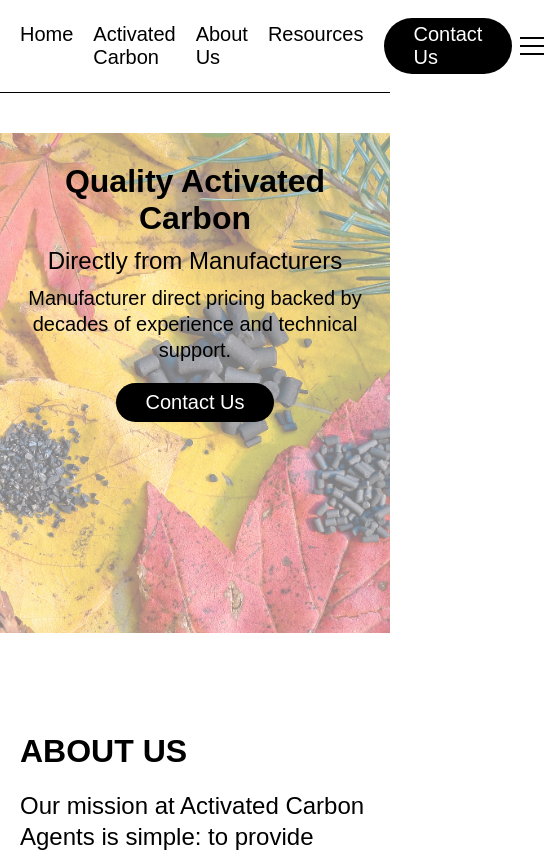
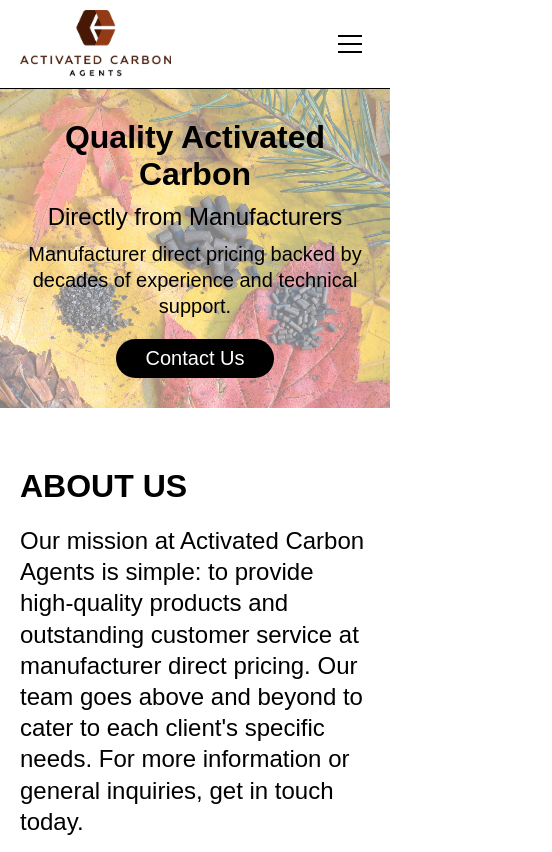
Before and after one commit to kennysabangan/activated-carbon-agents, a Next.js app: page / in a window 390 px wide. Shown: the top 852 px of the page, 552 px wide, since content can reach past the window. Built offline with nearby package versions, Linux system fonts and the light colour scheme; a web font is replaced by a local one.

Commit message:
Fix: proper responsive CSS, remove inline style overrides, fix mobile layout

```diff
--- a/src/app/globals.css
+++ b/src/app/globals.css
@@ -19,10 +19,14 @@
 }
 
 /* ===== GLOBAL RESET ===== */
-* {
+*, *::before, *::after {
   margin: 0;
   padding: 0;
   box-sizing: border-box;
+}
+
+html {
+  scroll-behavior: smooth;
 }
 
 body {
@@ -30,6 +34,7 @@ body {
   color: var(--text-color);
   -webkit-font-smoothing: antialiased;
   -moz-osx-font-smoothing: grayscale;
+  overflow-x: hidden;
 }
 
 a {
@@ -44,6 +49,7 @@ ul {
 img {
   max-width: 100%;
   height: auto;
+  display: block;
 }
 
 /* ===== ANIMATIONS ===== */
@@ -71,6 +77,8 @@ img {
 .header {
   border-bottom: 1px solid #000;
   width: 100%;
+  background: #fff;
+  position: relative;
 }
 
 .header-inner {
@@ -85,6 +93,12 @@ img {
 .header-logo img {
   height: 68px;
   width: auto;
+}
+
+.desktop-nav {
+  display: flex;
+  align-items: center;
+  gap: 20px;
 }
 
 .nav-links {
@@ -113,6 +127,7 @@ img {
   border-radius: 50px;
   text-decoration: none;
   transition: background-color 0.2s;
+  white-space: nowrap;
 }
 
 .contact-btn-header:hover {
@@ -174,16 +189,16 @@ img {
 
 /* ===== HERO ===== */
 .hero {
-  padding: 40px 0;
-  margin: 0;
   position: relative;
+  width: 100%;
+  overflow: hidden;
 }
 
 .hero-inner {
   max-width: 1170px;
   margin: 0 auto;
   position: relative;
-  min-height: 500px;
+  min-height: 400px;
 }
 
 .hero-bg {
@@ -193,6 +208,8 @@ img {
   background-size: cover;
   background-position: center;
   opacity: 0.5;
+  width: 100%;
+  height: 100%;
 }
 
 .hero-content {
@@ -275,7 +292,6 @@ img {
   font-size: 24px;
   font-weight: 400;
   line-height: 1.3em;
-  border-radius: 8px;
 }
 
 /* ===== MISSION / ABOUT US ===== */
@@ -373,6 +389,7 @@ img {
   margin: 0 auto;
   display: flex;
   gap: 20px;
+  align-items: center;
 }
 
 .global-sourcing-text {
@@ -468,6 +485,7 @@ img {
   padding: 40px 0;
   background-color: #596654;
   position: relative;
+  overflow: hidden;
 }
 
 .contact-section-bg {
@@ -487,6 +505,7 @@ img {
   background: #fff;
   border-radius: 20px;
   padding: 20px 40px;
+  border: 2px solid #000;
 }
 
 .contact-form-card h1 {
@@ -551,6 +570,11 @@ img {
   color: #8c8c8c;
 }
 
+.form-group input:focus,
+.form-group textarea:focus {
+  border-color: #333;
+}
+
 .checkbox-row {
   display: flex;
   align-items: flex-start;
@@ -560,12 +584,14 @@ img {
 
 .checkbox-row input[type="checkbox"] {
   margin-top: 4px;
+  flex-shrink: 0;
 }
 
 .checkbox-row label {
   font-family: var(--formfont);
   font-size: 12px;
   color: #2c3345;
+  line-height: 1.4;
 }
 
 .submit-btn {
@@ -595,6 +621,7 @@ img {
 .footer-inner {
   max-width: 1170px;
   margin: 0 auto;
+  padding: 0 20px;
 }
 
 .footer-row1 {
@@ -642,6 +669,7 @@ img {
   text-decoration: none;
   font-size: 16px;
   transition: background-color 0.2s, color 0.2s;
+  display: inline-block;
 }
 
 .footer-legal a:hover {
@@ -730,6 +758,14 @@ img {
   margin-top: 32px;
 }
 
+.article-content h3 {
+  font-family: var(--headlinefont);
+  font-weight: 700;
+  font-size: 20px;
+  margin-bottom: 12px;
+  margin-top: 24px;
+}
+
 .article-content p {
   font-size: 16px;
   line-height: 1.6em;
@@ -813,40 +849,44 @@ img {
 }
 
 /* ===== RESPONSIVE: MOBILE (0-480px) ===== */
-@media (max-width: 480px) {
+@media screen and (max-width: 480px) {
   /* Header */
   .header-inner {
     padding: 10px 20px;
   }
 
   .desktop-nav {
-    display: none;
+    display: none !important;
   }
 
   .hamburger {
-    display: flex;
+    display: flex !important;
   }
 
   /* Hero */
   .hero h1 {
-    font-size: 32px;
+    font-size: 32px !important;
   }
 
   .hero .subtitle {
-    font-size: 24px;
+    font-size: 24px !important;
   }
 
   .hero .sub-heading {
-    font-size: 20px;
+    font-size: 20px !important;
   }
 
   .hero-content {
     padding: 30px 20px;
   }
 
+  .hero-inner {
+    min-height: 300px;
+  }
+
   /* About intro - hidden on mobile */
   .about-intro {
-    display: none;
+    display: none !important;
   }
 
   /* Mission - stack vertically */
@@ -861,12 +901,12 @@ img {
 
   .mission-image-mid,
   .mission-image-right {
-    display: none;
+    display: none !important;
   }
 
   /* Image row - hidden on mobile */
   .image-row {
-    display: none;
+    display: none !important;
   }
 
   /* Global sourcing - stack */
@@ -893,13 +933,22 @@ img {
   }
 
   /* Contact form */
+  .contact-section {
+    padding: 20px 0;
+  }
+
   .contact-form-card {
     width: 95%;
     padding: 20px;
+    border-radius: 15px;
   }
 
   .contact-form-card h1 {
-    font-size: 32px;
+    font-size: 32px !important;
+  }
+
+  .contact-form-card .sub-heading {
+    font-size: 18px;
   }
 
   .form-row {
@@ -917,13 +966,27 @@ img {
     gap: 24px;
   }
 
+  .footer-col h3 {
+    text-align: center;
+  }
+
+  .footer-col ul {
+    text-align: center;
+  }
+
   .footer-legal {
     flex-direction: column;
+    align-items: center;
+  }
+
+  .footer-legal a {
+    display: block;
+    text-align: center;
   }
 }
 
 /* ===== RESPONSIVE: DESKTOP (481px+) ===== */
-@media (min-width: 481px) {
+@media screen and (min-width: 481px) {
   .hero h1 {
     font-size: 40px;
   }
--- a/src/components/Header.tsx
+++ b/src/components/Header.tsx
@@ -21,7 +21,7 @@ export default function Header() {
         </Link>
 
         {/* Desktop Nav */}
-        <nav className="desktop-nav" style={{ display: "flex", alignItems: "center", gap: "20px" }}>
+        <nav className="desktop-nav">
           <ul className="nav-links">
             <li><Link href="/">Home</Link></li>
             <li><Link href="/about">Activated Carbon</Link></li>
```
